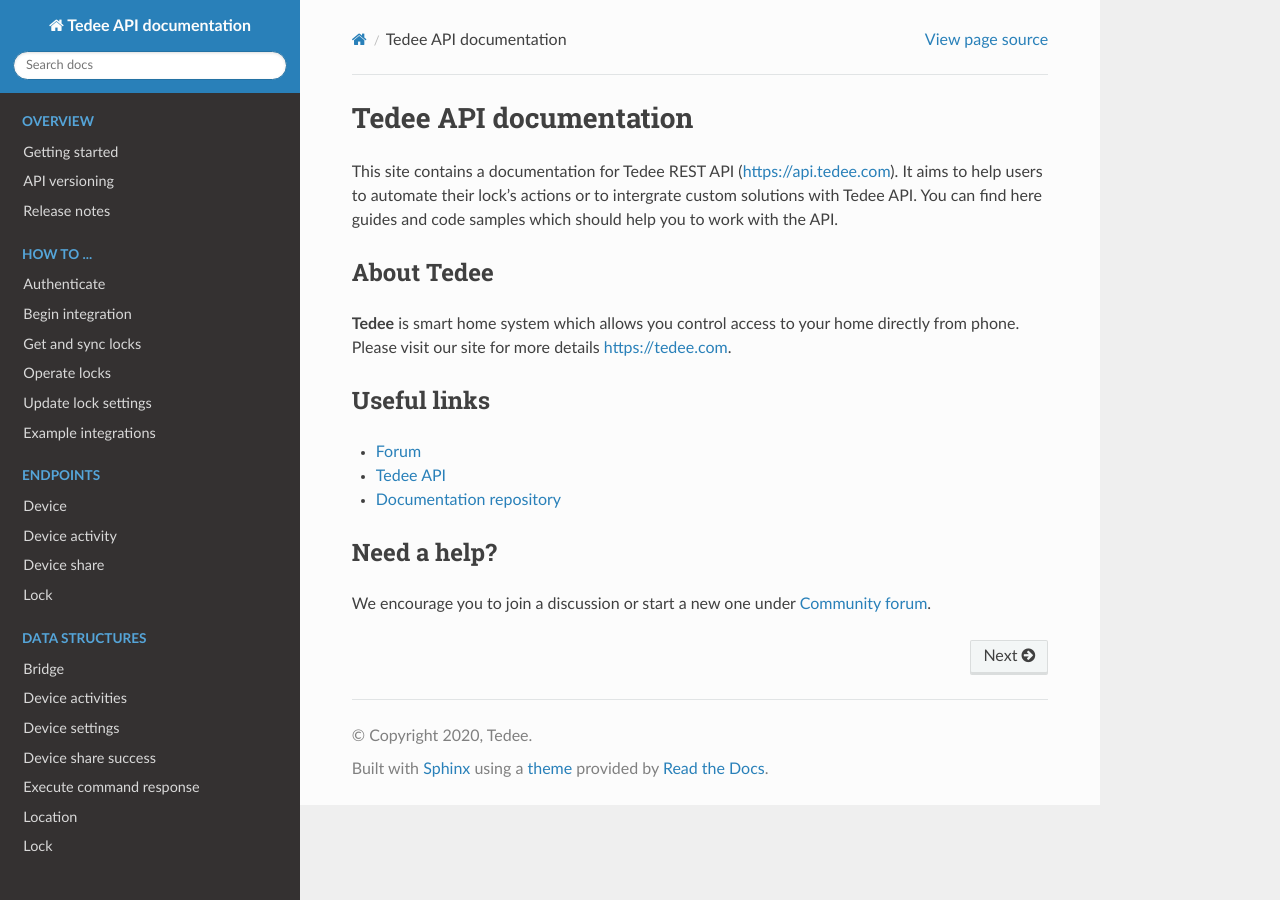
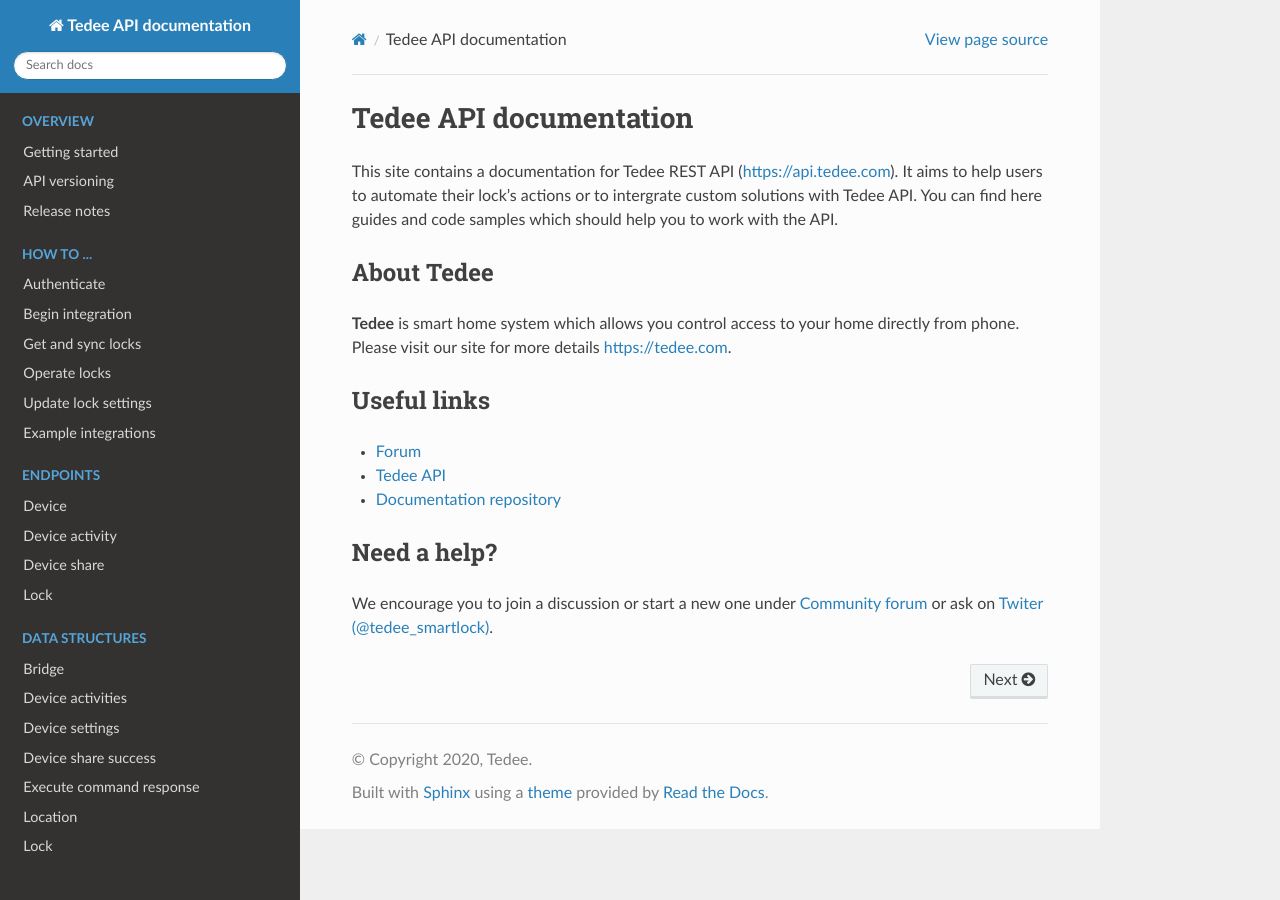
Before and after one commit to tedee-com/tedee-api-doc, a Sphinx documentation site: the page built from docs/source/index.rst, in a window 1280 px wide. Built offline with Sphinx 7.4.7 and the Read the Docs theme 2.0.0, drawn with Linux system fonts in a browser that asks for light colours.

Commit message:
add twitter link (#47)

```diff
--- a/docs/source/index.rst
+++ b/docs/source/index.rst
@@ -91,4 +91,4 @@ Useful links
 Need a help?
 ------------
 
-We encourage you to join a discussion or start a new one under `Community forum <https://tedee.freshdesk.com/en/support/discussions>`_.
+We encourage you to join a discussion or start a new one under `Community forum <https://tedee.freshdesk.com/en/support/discussions>`_ or ask on `Twiter (@tedee_smartlock) <https://twitter.com/tedee_smartlock>`_.
```
